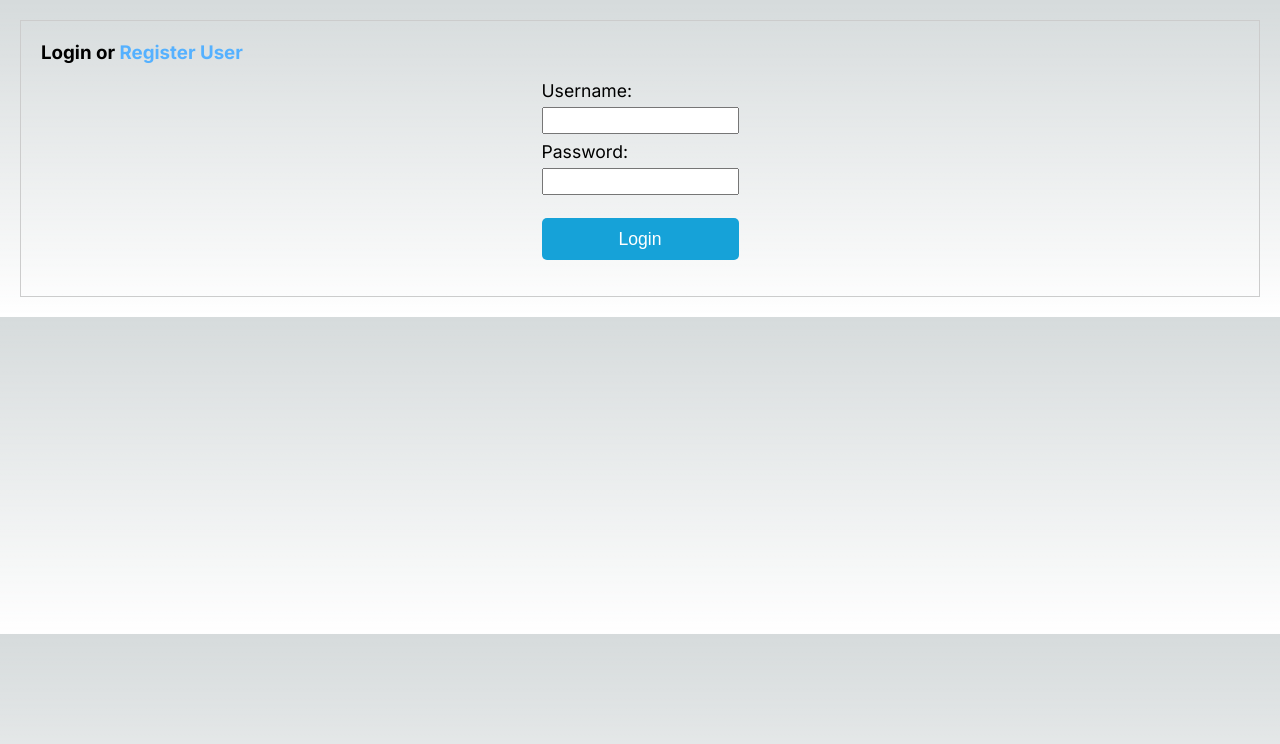
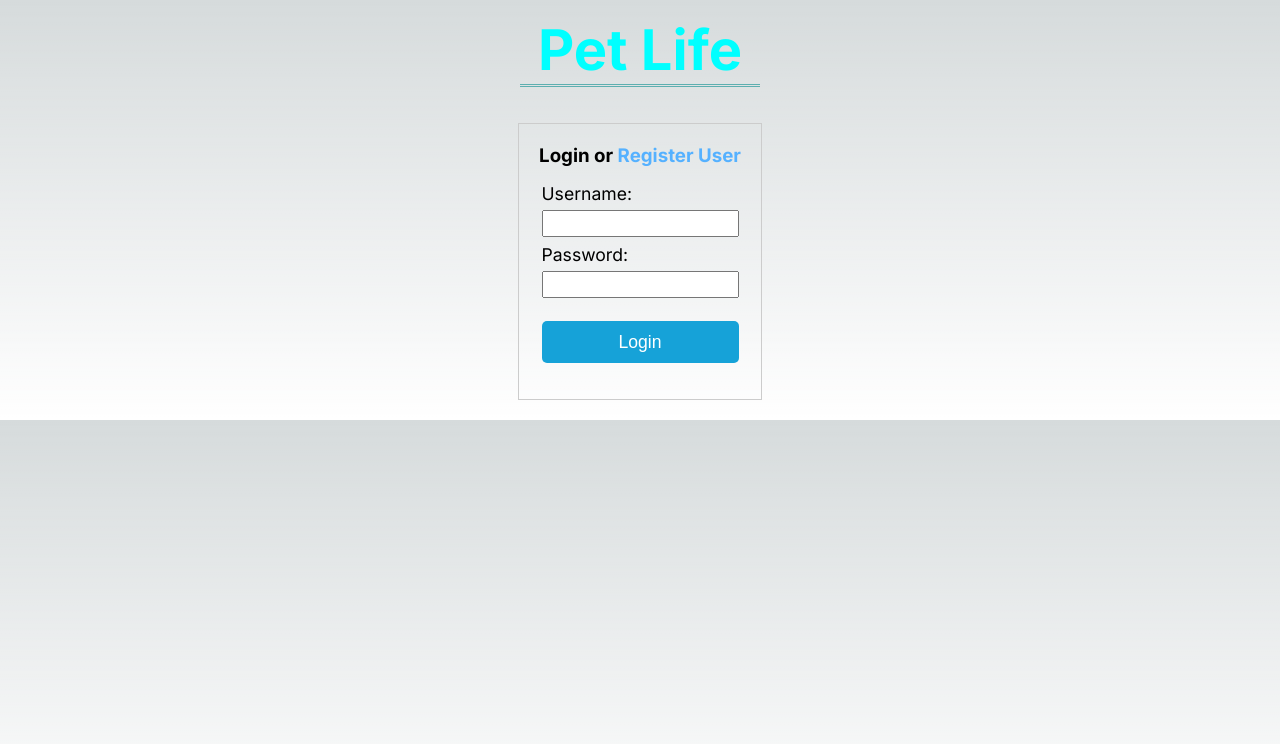
Before and after one commit to valvira-gh/pet-life, a Next.js app: page /login in a window 1280 px wide. Shown: the top 744 px of the page. Built offline with nearby package versions, Linux system fonts and the light colour scheme.

Commit message:
Aletaan rakentaa tietokantaa

```diff
--- a/app/globals.css
+++ b/app/globals.css
@@ -105,3 +105,10 @@ a {
     color-scheme: dark;
   }
 }
+
+body {
+  display: flex;
+    flex-direction: column;
+
+  align-items: center;
+}
--- a/app/layout.tsx
+++ b/app/layout.tsx
@@ -1,6 +1,8 @@
 import type { Metadata } from 'next'
 import { Inter } from 'next/font/google'
 import './globals.css'
+
+import Header from './components/Header';
 
 const inter = Inter({ subsets: ['latin'] })
 
@@ -16,7 +18,11 @@ export default function RootLayout({
 }) {
   return (
     <html lang="en">
-      <body className={inter.className}>{children}</body>
+      <body className={inter.className}>
+    <Header title="Pet Life" />
+
+      {children}
+      </body>
     </html>
   )
 }
--- a/app/login/page.tsx
+++ b/app/login/page.tsx
@@ -1,14 +1,15 @@
 'use client'
 import styles from './page.module.css';
+
+import { useRouter } from 'next/navigation';
 import  ButtonPrimary from '../components/ButtonPrimary';
+import React from "react";
 interface LoginProps {
 
     }
 
 const Login: React.FC<LoginProps> = () => {
-    function submitLogin() {
-        console.log("Login submitted");
-    }
+   const router = useRouter();
 
     return (
         <div className={styles.container}>
@@ -23,7 +24,7 @@ const Login: React.FC<LoginProps> = () => {
                     <input id="password" type="password" className={styles.input} placeholder=''/>
                 </div>
 
-                <ButtonPrimary text="Login" clickEvent={submitLogin}/>
+                <ButtonPrimary text="Login" clickEvent={() => router.push('/dashboard')}/>
             </form>
         </div>
     )
--- a/app/page.tsx
+++ b/app/page.tsx
@@ -1,4 +1,4 @@
-import Header from './components/Header';
+import { useState } from 'react';
 import Login from './login/page'
 import styles from './page.module.css';
 
@@ -8,7 +8,7 @@ const Home = () => {
 
   return (
     <div className={styles.App}>
-      <Header title="Pet Life" />
+        {/*<Header title="Pet Life" />*/}
       <div className={styles.container}>
         <Login />
       </div>
```
Also changed, not shown: app/dashboard/page.tsx (+6 -3 lines), package.json (+4 -3 lines), app/dashboard/page.layout.css (deleted), app/dashboard/page.module.css (added), 1 other file (tests, documents, lock files or other folders).
